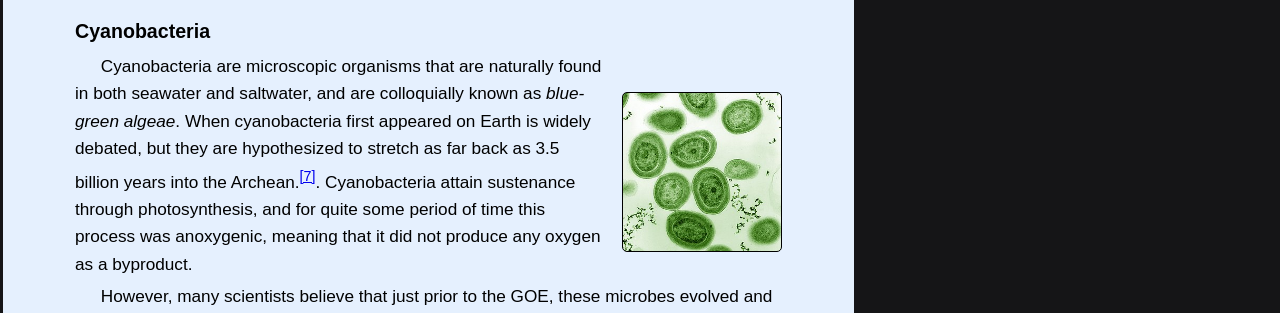
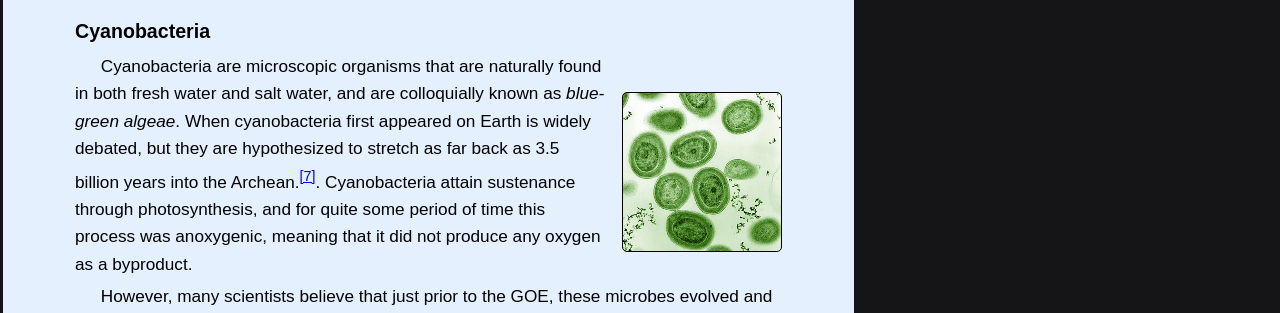
Before and after one commit to Slandaas1/the-great-oxygenation-event, a plain HTML site: page index.html in a window 1280 px wide. Shown: the part 1920-2233 px from the top of the page. Drawn offline with Linux system fonts and the light colour scheme.

Commit message:
Typo fix

```diff
--- a/index.html
+++ b/index.html
@@ -55,7 +55,7 @@
 
                 <h3 class="minor-heading">Cyanobacteria</h3>
                 <div class="text-img-container-3">
-                    <p>Cyanobacteria are microscopic organisms that are naturally found in both seawater and saltwater, and are colloquially known as <em>blue-green algeae</em>. When cyanobacteria first appeared on Earth is widely debated, but they are hypothesized to stretch as far back as 3.5 billion years into the Archean.<sup><a href="https://ucmp.berkeley.edu/bacteria/cyanofr.html">[7]</a></sup>. Cyanobacteria attain sustenance through photosynthesis, and for quite some period of time this process was anoxygenic, meaning that it did not produce any oxygen as a byproduct.</p>
+                    <p>Cyanobacteria are microscopic organisms that are naturally found in both fresh water and salt water, and are colloquially known as <em>blue-green algeae</em>. When cyanobacteria first appeared on Earth is widely debated, but they are hypothesized to stretch as far back as 3.5 billion years into the Archean.<sup><a href="https://ucmp.berkeley.edu/bacteria/cyanofr.html">[7]</a></sup>. Cyanobacteria attain sustenance through photosynthesis, and for quite some period of time this process was anoxygenic, meaning that it did not produce any oxygen as a byproduct.</p>
                     <div class="img-3-container"></div>
                 </div>
                 <p>However, many scientists believe that just prior to the GOE, these microbes evolved and developed the ability of oxygenic photosynthesis.<sup><a href="https://news.mit.edu/2021/photosynthesis-evolution-origins-0928">[8]</a></sup> Other scientists believe that this development happened earlier, with other restrictions hindering the massive production of oxygen. Regardless, with this development, these photosynthetic cyanobacteria were now capable of producing oxygen as a result of their processes. In turn, this would catalyze the feedback loop possible to engender the GOE and its monumental impact.</p>
```
